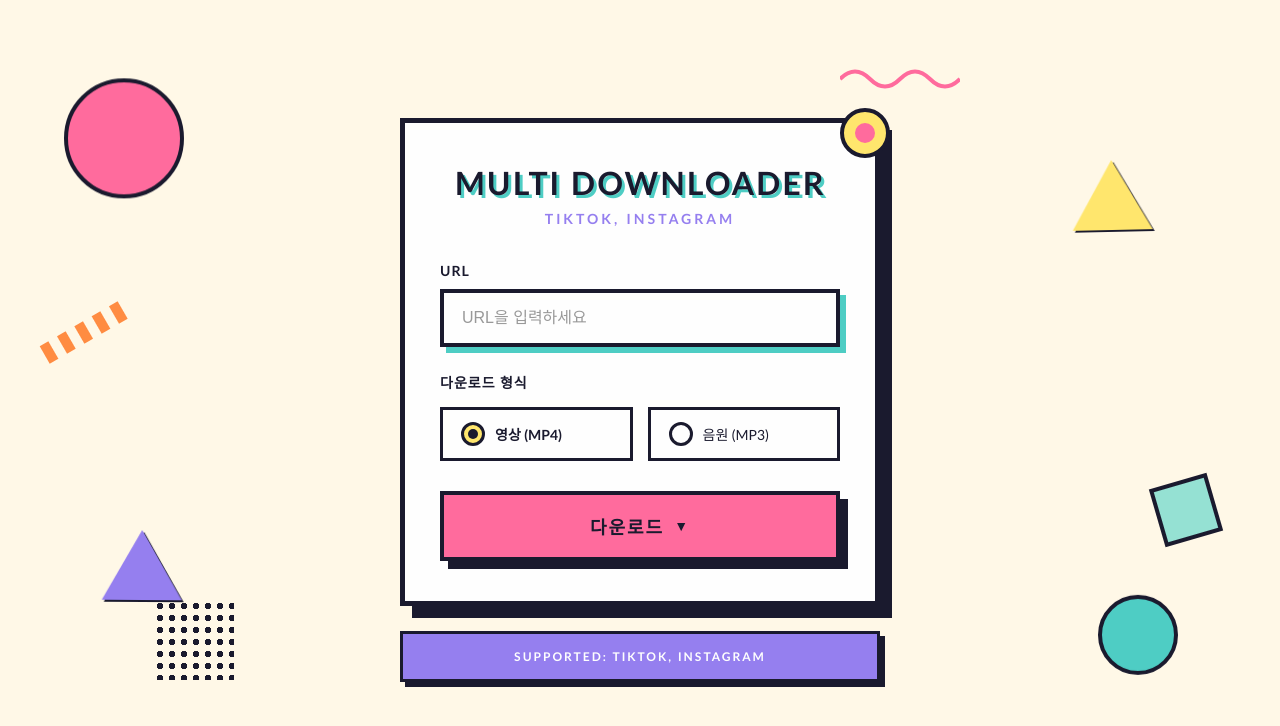
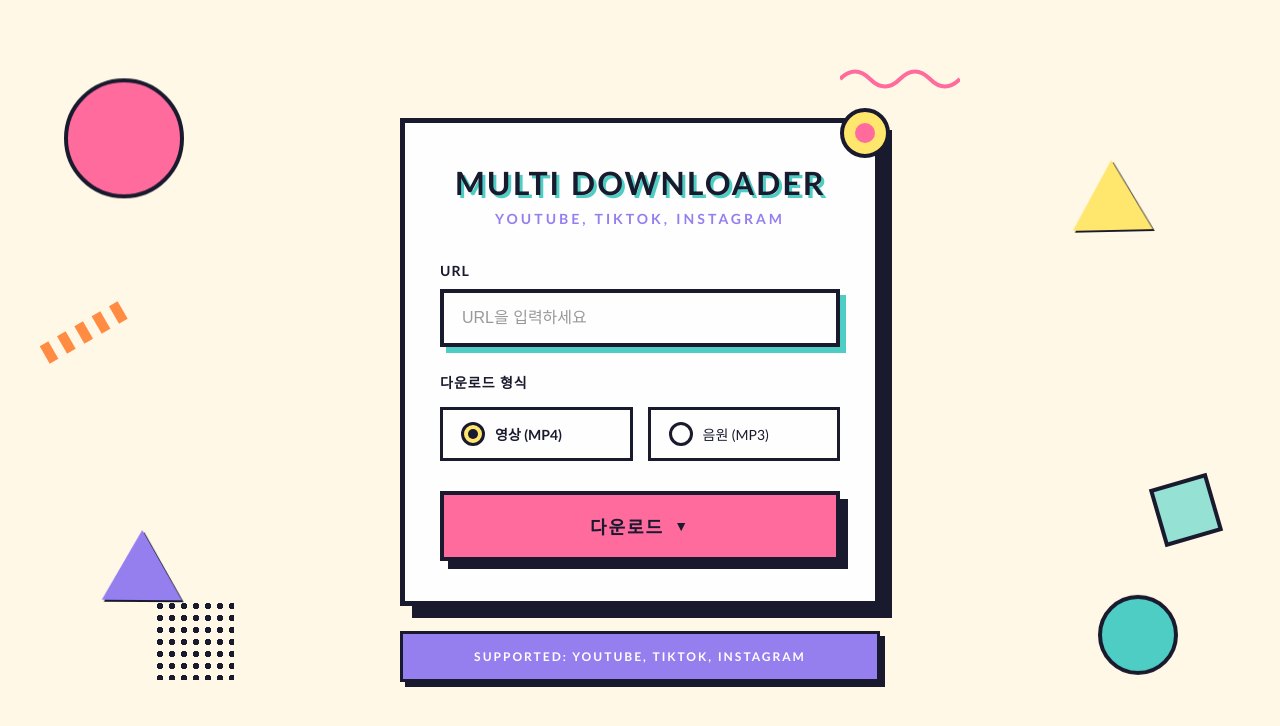
Before and after one commit to bitcory/ytdown-web, a Flask app: page / in a window 1280 px wide. Shown: the top 726 px of the page. Run offline with Flask 3, Linux system fonts and the light colour scheme.

Commit message:
Feature: YouTube 지원 추가
- YouTube (일반 영상, Shorts) URL 패턴 추가
- YouTube URL 차단 제거
- UI에 YouTube 표시 추가

🤖 Generated with [Claude Code](https://claude.com/claude-code)

Co-Authored-By: Claude Opus 4.5 <noreply@anthropic.com>

```diff
--- a/app.py
+++ b/app.py
@@ -30,7 +30,7 @@ def validate_url():
         return jsonify({'valid': False, 'error': 'URL을 입력해주세요.'})
 
     if not downloader.validate_url(url):
-        return jsonify({'valid': False, 'error': '지원하지 않는 URL입니다. (TikTok, Instagram 지원)'})
+        return jsonify({'valid': False, 'error': '지원하지 않는 URL입니다. (YouTube, TikTok, Instagram 지원)'})
 
     return jsonify({'valid': True})
 
@@ -46,7 +46,7 @@ def start_download():
         return jsonify({'error': 'URL을 입력해주세요.'}), 400
 
     if not downloader.validate_url(url):
-        return jsonify({'error': '지원하지 않는 URL입니다. (TikTok, Instagram만 지원)'}), 400
+        return jsonify({'error': '지원하지 않는 URL입니다. (YouTube, TikTok, Instagram 지원)'}), 400
 
     # 작업 ID 생성
     task_id = str(uuid.uuid4())[:8]
--- a/static/js/main.js
+++ b/static/js/main.js
@@ -17,24 +17,12 @@ document.addEventListener('DOMContentLoaded', function() {
         }
     });
 
-    // YouTube URL 감지
-    function isYouTubeUrl(url) {
-        const youtubeRegex = /(youtube|youtu\.be)/i;
-        return youtubeRegex.test(url);
-    }
-
     async function startDownload() {
         const url = urlInput.value.trim();
         const type = document.querySelector('input[name="type"]:checked').value;
 
         if (!url) {
             alert('URL을 입력해주세요.');
-            return;
-        }
-
-        // YouTube URL 차단
-        if (isYouTubeUrl(url)) {
-            alert('YouTube는 지원하지 않습니다.\nTikTok, Instagram만 지원됩니다.');
             return;
         }
 
--- a/templates/index.html
+++ b/templates/index.html
@@ -23,7 +23,7 @@
         <div class="card">
             <div class="card-accent"></div>
             <h1>Multi Downloader</h1>
-            <p class="subtitle">TikTok, Instagram</p>
+            <p class="subtitle">YouTube, TikTok, Instagram</p>
 
             <div class="input-group">
                 <label for="url">URL</label>
@@ -64,7 +64,7 @@
         </div>
 
         <footer>
-            <p>Supported: TikTok, Instagram</p>
+            <p>Supported: YouTube, TikTok, Instagram</p>
         </footer>
     </div>
 
```
Also changed, not shown: downloader.py (+7 -2 lines).
